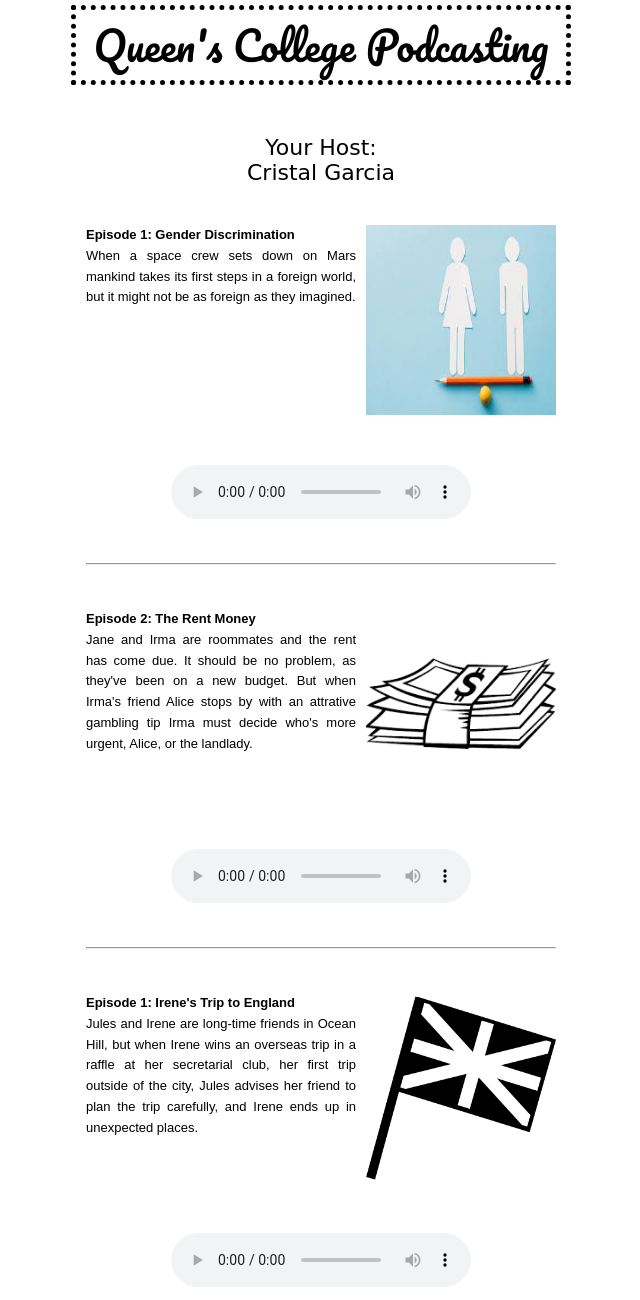
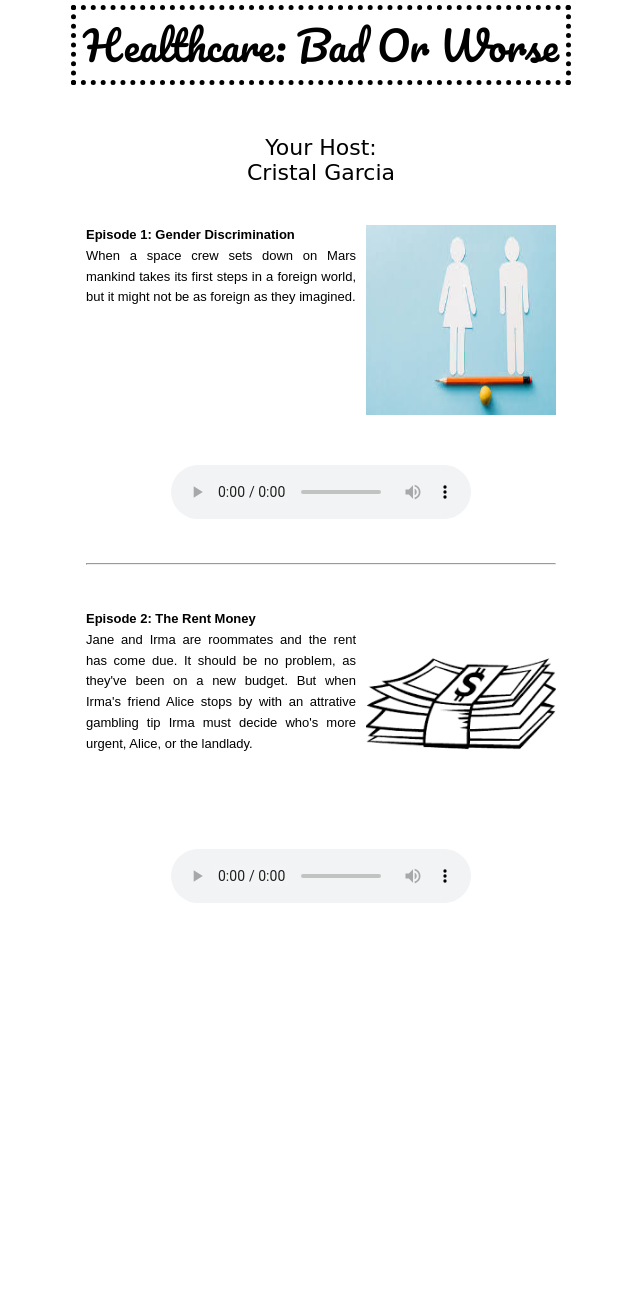
Before and after one commit to cristalpodcast/cristalpodcast, a plain HTML site: page index.html in a window 1280 px wide. Shown: the part 340-1640 px from the top of the page, without its empty margins (319-959 px from the left). After the commit the page ends 1305 px from the top, so only its background shows below. Drawn offline with Linux system fonts and the light colour scheme.

Commit message:
Add files via upload

```diff
--- a/index.html
+++ b/index.html
@@ -22,9 +22,9 @@
                 </div>
             </a>
             <br>
-            <p id="menu">Queen's College Podcasting</p>
-            <div id="albums">
-                <p class="feat">
+          <p id="menu">Healthcare: Bad Or Worse</p>
+<div id="albums">
+      <p class="feat">
                     Your Host:
                     <br>
                     Cristal Garcia
@@ -61,25 +61,8 @@
                     <source src="audio/episode-two.mp3" type="audio/mpeg">
                 </audio>
                 <br>
-                <br>
-                <hr>
-                <br>
-                <br>
-                <div class="album"> <a href="images/england.png" rel="shadowbox">
-                        <img src="images/england.png" class="image" />
-                    </a>
-                    <div class="text">
-                        <p class="description"> <b>Episode 1: Irene's Trip to England</b>
-                            <br>
-                            Jules and Irene are long-time friends in Ocean Hill, but when Irene wins an overseas trip in a raffle at her secretarial club, her first trip outside of the city, Jules advises her friend to plan the trip carefully, and Irene ends up in unexpected places. </p>
-                    </div>
-                </div>
-                <audio controls>
-                    <source src="audio/episode-one.mp3" type="audio/mpeg">
-                </audio>
-                <br>
-                <br>
-                <br>
+
+    <br>
                 <br>
             </div>
         </div>
```
